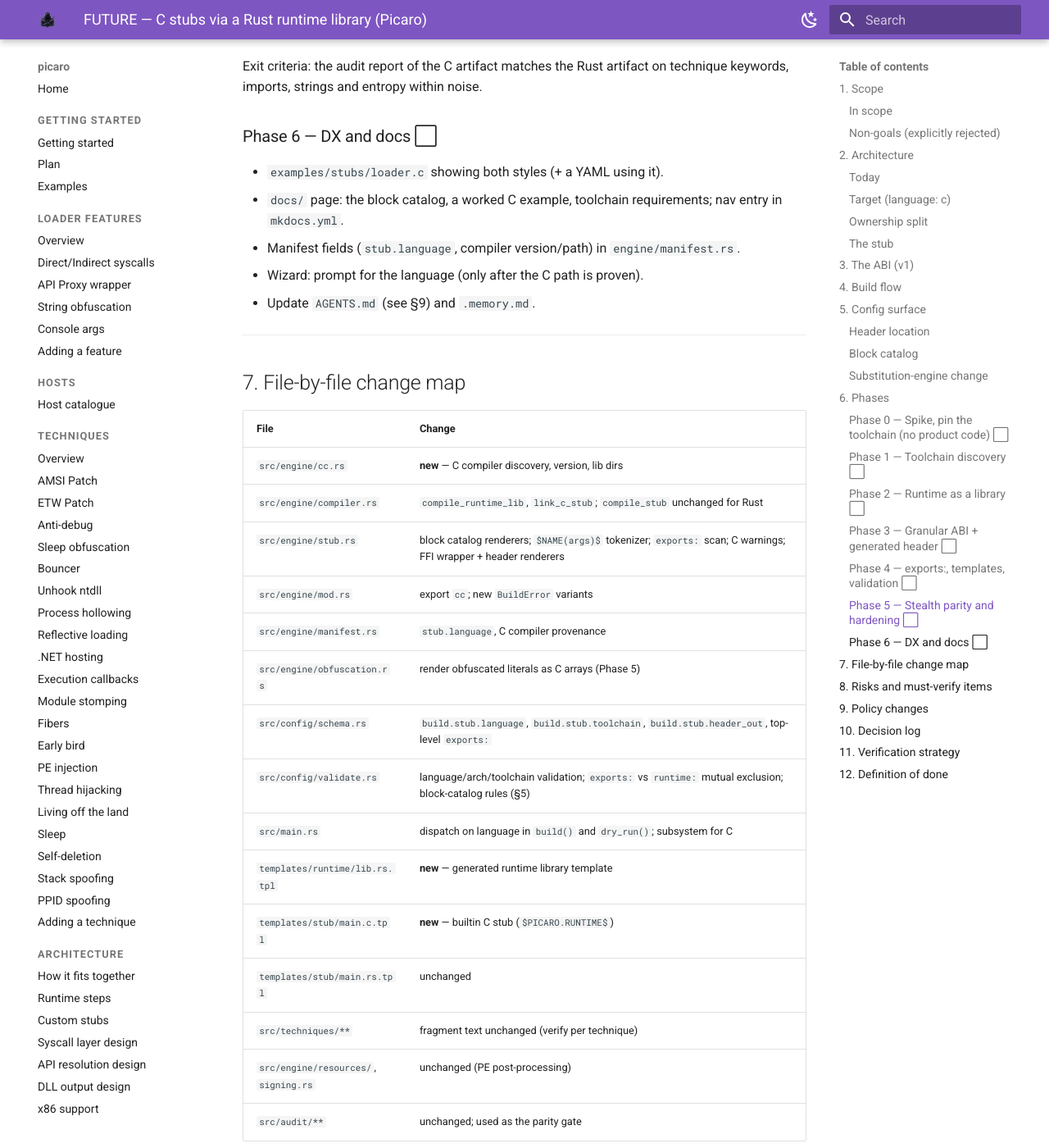
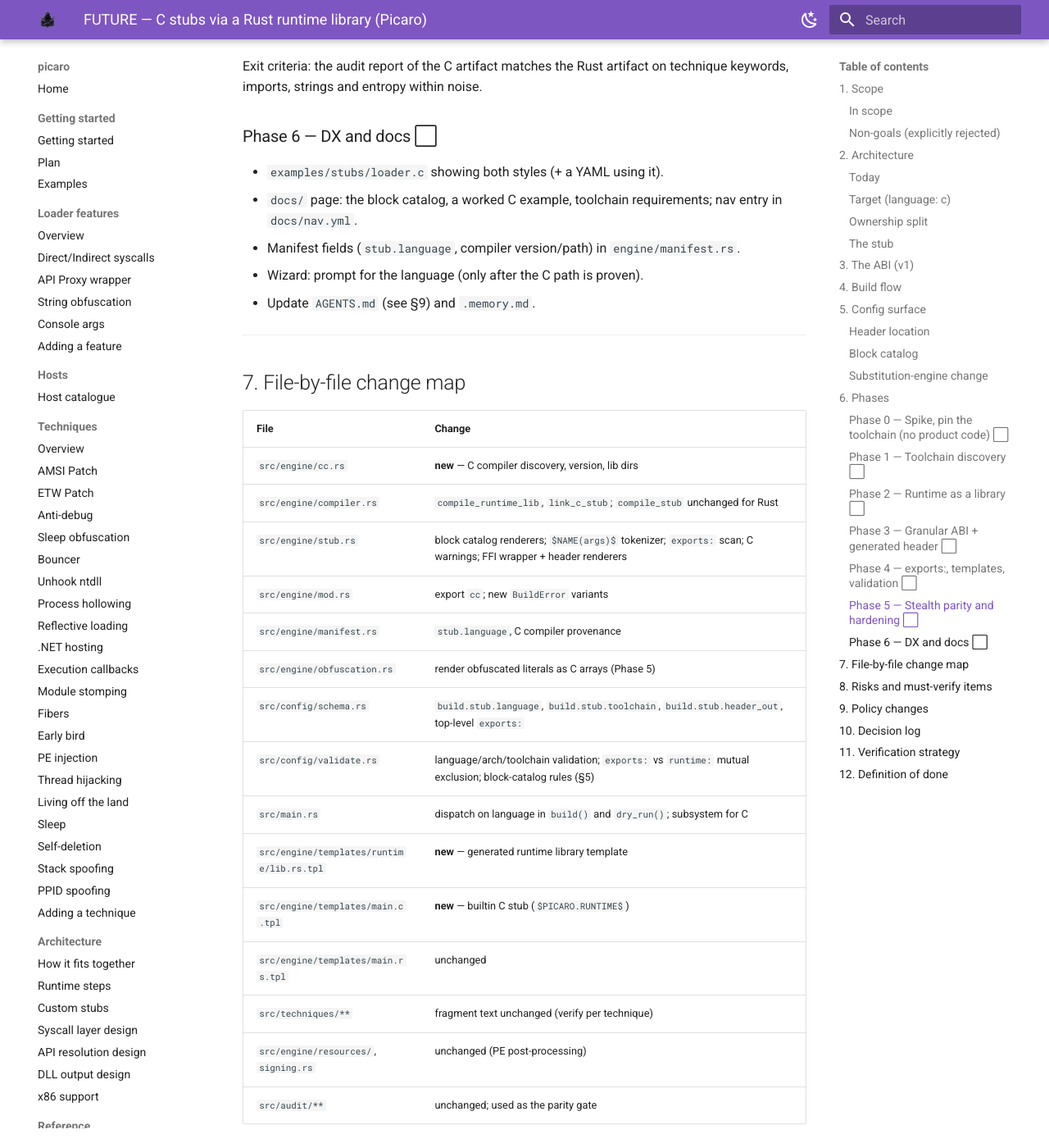
Before and after one commit to M3str3/Picaro, an MkDocs documentation site: the page built from docs/FUTURE_MULTI_STUB_PLAN.md, in a window 1280 px wide and 1400 px high, scrolled down 12042 px. Shown: the whole window at 82% size. Built offline with MkDocs 1.6.1 and Material for MkDocs 9.7.7, drawn with Linux system fonts in a browser that asks for light colours; some of the changed text lies outside the part shown.

Commit message:
Prune local-only notes and stale files
- Stop tracking .plan.md, .plan.x86.md and docs/FUTURE_MULTI_STUB_PLAN.md,
  and ignore them plus docs/site/MERMAID_PROMPT.md.
- Drop the leftover docs/stylesheets/extra.css from the MkDocs era.

```diff
--- a/docs/FUTURE_MULTI_STUB_PLAN.md
+++ b/docs/FUTURE_MULTI_STUB_PLAN.md
@@ -463,7 +463,7 @@ touched yet.
 
 ### Phase 2 — Runtime as a library ⬜
 
-- New `templates/runtime/lib.rs.tpl` (today's `main.rs.tpl` minus
+- New `src/engine/templates/runtime/lib.rs.tpl` (today's `main.rs.tpl` minus
   `main`, plus the FFI layer and `picaro_run`).
 - `compiler.rs`: `compile_runtime_lib()` (`--crate-type=staticlib`)
   and `link_c_stub()`; `compile_stub()` stays for
@@ -471,7 +471,7 @@ touched yet.
 - Minimal ABI first: `picaro_init` (singleton), `picaro_marker`,
   `picaro_last_error`, `picaro_print_error`, `picaro_free`,
   `picaro_run`. No granular wrappers yet.
-- Builtin C template `templates/stub/main.c.tpl` = `$PICARO.RUNTIME$`.
+- Builtin C template `src/engine/templates/main.c.tpl` = `$PICARO.RUNTIME$`.
 
 Exit criteria: a C stub built end to end from a YAML, running a
 test payload, with the same observable behaviour as the Rust path
@@ -549,7 +549,7 @@ noise.
 
 - `examples/stubs/loader.c` showing both styles (+ a YAML using it).
 - `docs/` page: the block catalog, a worked C example, toolchain
-  requirements; nav entry in `mkdocs.yml`.
+  requirements; nav entry in `docs/nav.yml`.
 - Manifest fields (`stub.language`, compiler version/path) in
   `engine/manifest.rs`.
 - Wizard: prompt for the language (only after the C path is proven).
@@ -570,9 +570,9 @@ noise.
 | `src/config/schema.rs` | `build.stub.language`, `build.stub.toolchain`, `build.stub.header_out`, top-level `exports:` |
 | `src/config/validate.rs` | language/arch/toolchain validation; `exports:` vs `runtime:` mutual exclusion; block-catalog rules (§5) |
 | `src/main.rs` | dispatch on language in `build()` and `dry_run()`; subsystem for C |
-| `templates/runtime/lib.rs.tpl` | **new** — generated runtime library template |
-| `templates/stub/main.c.tpl` | **new** — builtin C stub (`$PICARO.RUNTIME$`) |
-| `templates/stub/main.rs.tpl` | unchanged |
+| `src/engine/templates/runtime/lib.rs.tpl` | **new** — generated runtime library template |
+| `src/engine/templates/main.c.tpl` | **new** — builtin C stub (`$PICARO.RUNTIME$`) |
+| `src/engine/templates/main.rs.tpl` | unchanged |
 | `src/techniques/**` | fragment text unchanged (verify per technique) |
 | `src/engine/resources/`, `signing.rs` | unchanged (PE post-processing) |
 | `src/audit/**` | unchanged; used as the parity gate |
--- a/docs/stylesheets/extra.css
+++ /dev/null
@@ -1,53 +0,0 @@
-/*
- * picaro — theme tweaks.
- *
- * Material renders a sidebar group as an <li> with `.md-nav__item--section`
- * (a top-level group) and/or `.md-nav__item--nested` (a group inside another),
- * whose header is the `.md-nav__link` <label> that toggles it. Group members are
- * plain `.md-nav__link` anchors. By default both use the same colour and sit
- * close together, which reads as a flat, heavy wall of links. Give the headers
- * a label-like treatment (small caps, muted) and let the members stand out.
- *
- * Scope everything to `.md-nav--primary` so the in-page table of contents
- * (`.md-nav--secondary`) keeps Material's defaults.
- */
-
-/* Group headers: smaller, uppercase and muted — a label, not a link. */
-.md-nav--primary .md-nav__item--section > .md-nav__link,
-.md-nav--primary .md-nav__item--nested > .md-nav__link {
-  color: var(--md-default-fg-color--light);
-  font-size: 0.64rem;
-  font-weight: 700;
-  letter-spacing: 0.08em;
-  text-transform: uppercase;
-}
-
-/* Keep the hover/focus affordance, which the rule above would otherwise mask. */
-.md-nav--primary .md-nav__item--section > .md-nav__link:hover,
-.md-nav--primary .md-nav__item--section > .md-nav__link:focus,
-.md-nav--primary .md-nav__item--nested > .md-nav__link:hover,
-.md-nav--primary .md-nav__item--nested > .md-nav__link:focus {
-  color: var(--md-accent-fg-color);
-}
-
-/* A group that contains the current page stays readable instead of fading out. */
-.md-nav--primary .md-nav__item--section.md-nav__item--active > .md-nav__link,
-.md-nav--primary .md-nav__item--nested.md-nav__item--active > .md-nav__link {
-  color: var(--md-default-fg-color);
-}
-
-/* Breathing room between top-level groups and between nested ones. */
-.md-nav--primary > .md-nav__list > .md-nav__item--section {
-  margin-top: 1.1rem;
-}
-
-.md-nav--primary .md-nav__item--nested .md-nav__item--nested {
-  margin-top: 0.6rem;
-}
-
-/* Home page brand mark: centered above the H1, kept modest in size. */
-.md-typeset img.picaro-logo {
-  display: block;
-  margin: 0 auto 1.2rem;
-  width: 16rem;
-}
```
Also changed, not shown: .plan.md (+1 -1 lines), .plan.x86.md (+3 -3 lines), 1 other file.
